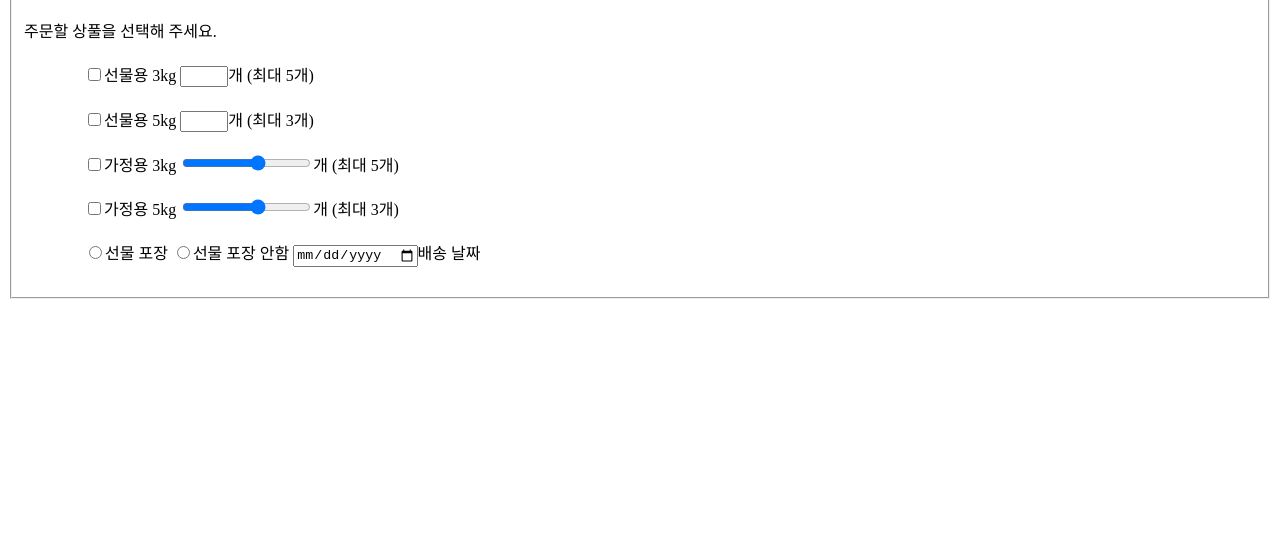
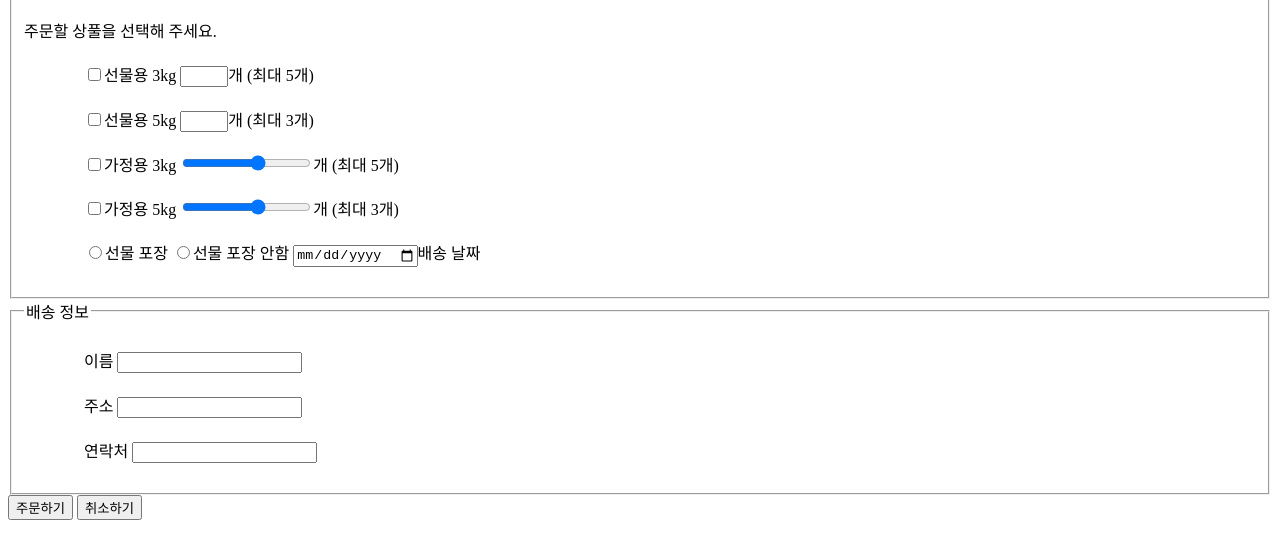
Before and after one commit to kangdrone/htmlworks, a plain HTML site: page day 05/order.html in a window 1280 px wide. Shown: the part 116-674 px from the top of the page. Drawn offline with Linux system fonts and the light colour scheme.

Commit message:
day 05 파일 추가

```diff
--- a/day 05/order.html
+++ b/day 05/order.html
@@ -12,6 +12,7 @@
         li{
             margin: 20px;
         }
+
     </style>
 </head>
 <body>
@@ -56,5 +57,27 @@
                 </li>
             </ul>
         </fieldset>
+        <fieldset>
+            <legend>배송 정보</legend>
+            <ul>
+                <li>
+                    <label for="username">이름</label>
+                    <input type="text" id="username">
+                </li>
+                <li>
+                    <label for="address">주소</label>
+                    <input type="text" id="address">
+                </li>
+                <li>
+                    <label for="phone">연락처</label>
+                    <input type="text" id="phone">
+                </li>
+            </ul>
+        </fieldset>
+        <div>
+            <input type="submit" value="주문하기">
+            <input type="reset" value="취소하기">
+        </div>
+        </form>
 </body>
 </html>
```
Also changed, not shown: day 05/select.html (added, +47 -0 lines).
